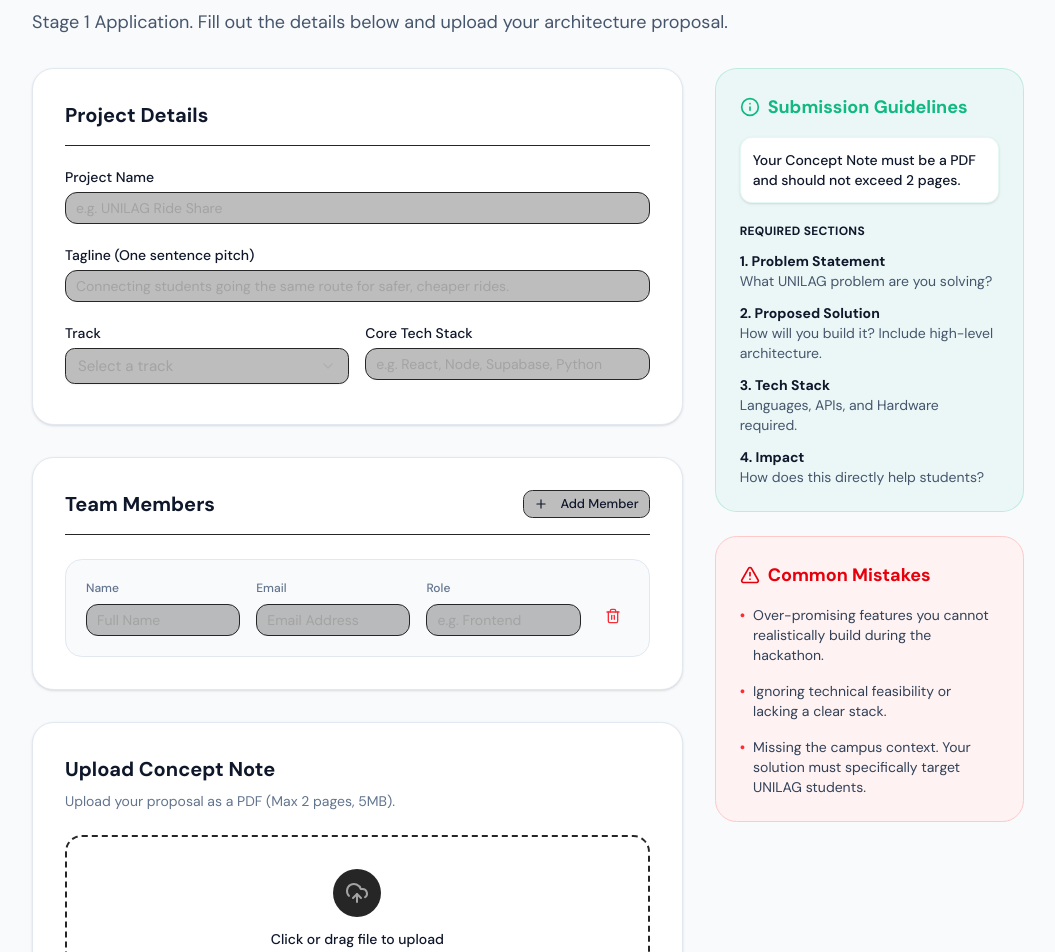
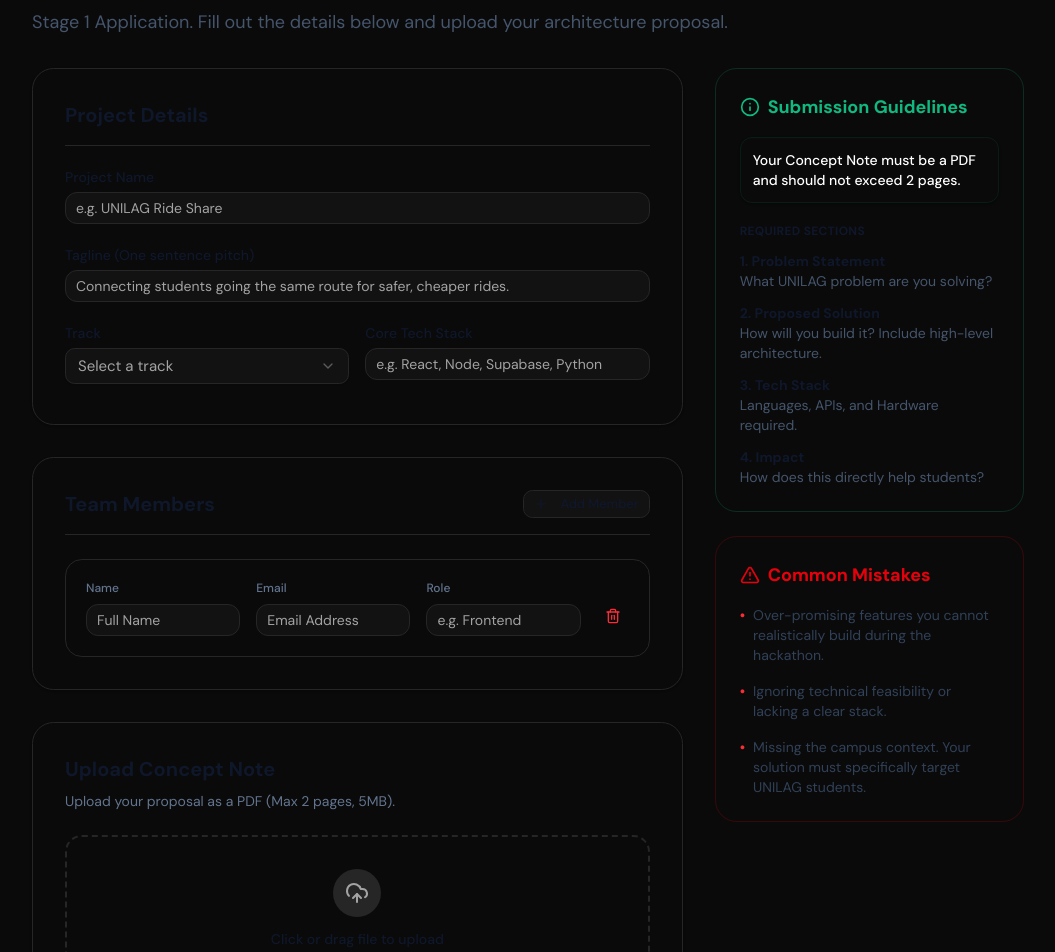
Before and after one commit to SEES-Wesbsite/sees-tech-hub, a Next.js app: page /hackathon/submit in a window 1280 px wide. Shown: the part 260-1212 px from the top of the page, without its empty margins (112-1167 px from the left). Built offline with nearby package versions, Linux system fonts and the light colour scheme; a web font is replaced by a local one.

Commit message:
style(hackathon): remove grey background on inputs and tabs

```diff
--- a/app/hackathon/page.tsx
+++ b/app/hackathon/page.tsx
@@ -67,7 +67,7 @@
               asChild
               variant="outline"
               size="lg"
-              className="h-14 px-8 text-lg rounded-full w-full sm:w-auto bg-white border-slate-200 hover:bg-slate-50 text-slate-900"
+              className="h-14 px-8 text-lg rounded-full w-full sm:w-auto bg-transparent border-border hover:bg-secondary text-foreground"
             >
               <a href="#criteria">View Judging Criteria</a>
             </Button>
--- a/app/hackathon/submit/page.tsx
+++ b/app/hackathon/submit/page.tsx
@@ -112,7 +112,7 @@
   };
 
   return (
-    <div className="min-h-screen bg-slate-50 pt-24 pb-20 overflow-x-hidden">
+    <div className="min-h-screen bg-background pt-24 pb-20 overflow-x-hidden">
       <FadeIn className="container px-4 mx-auto max-w-5xl">
         {isSuccess ? (
           <SubmitSuccess name={submittedName} onDismiss={handleDismissSuccess} />
@@ -138,7 +138,7 @@
           {/* Main Form */}
           <div className="lg:col-span-2">
             <form onSubmit={handleSubmit} className="space-y-8">
-              <div className="p-6 md:p-8 bg-white border border-slate-200 rounded-2xl shadow-sm">
+              <div className="p-6 md:p-8 bg-transparent border border-border rounded-2xl shadow-sm">
                 <h3 className="text-xl font-bold mb-6 border-b border-border pb-4">
                   Project Details
                 </h3>
@@ -204,7 +204,7 @@
                 </div>
               </div>
 
-              <div className="p-6 md:p-8 bg-white border border-slate-200 rounded-2xl shadow-sm">
+              <div className="p-6 md:p-8 bg-transparent border border-border rounded-2xl shadow-sm">
                 <div className="flex items-center justify-between border-b border-border pb-4 mb-6">
                   <h3 className="text-xl font-bold">Team Members</h3>
                   <Button
@@ -221,7 +221,7 @@
                   {teamMembers.map((member, index) => (
                     <div
                       key={index}
-                      className="flex flex-col gap-4 p-4 md:p-5 bg-slate-50 rounded-xl border border-slate-200"
+                      className="flex flex-col gap-4 p-4 md:p-5 bg-transparent rounded-xl border border-border"
                     >
                       <div className="flex items-center justify-between md:hidden pb-2 border-b border-slate-200/50">
                         <h4 className="text-sm font-bold text-slate-700">Team Member {index + 1}</h4>
@@ -294,7 +294,7 @@
                 </div>
               </div>
 
-              <div className="p-6 md:p-8 bg-white border border-slate-200 rounded-2xl shadow-sm">
+              <div className="p-6 md:p-8 bg-transparent border border-border rounded-2xl shadow-sm">
                 <h3 className="text-xl font-bold mb-2">Upload Concept Note</h3>
                 <p className="text-sm text-slate-500 mb-6">
                   Upload your proposal as a PDF (Max 2 pages, 5MB).
@@ -323,12 +323,12 @@
 
           {/* Guidelines Sidebar */}
           <div className="space-y-6">
-            <div className="p-6 border border-brand/20 bg-brand/5 rounded-2xl">
+            <div className="p-6 border border-brand/20 bg-transparent rounded-2xl">
               <h3 className="font-bold text-brand flex items-center gap-2 mb-4 text-lg">
                 <Info className="w-5 h-5" /> Submission Guidelines
               </h3>
               <div className="space-y-5 text-sm text-slate-700">
-                <p className="font-medium text-slate-900 bg-white p-3 rounded-lg border border-brand/10 shadow-sm">
+                <p className="font-medium text-foreground bg-transparent p-3 rounded-lg border border-brand/10 shadow-sm">
                   Your Concept Note must be a PDF and should not exceed 2 pages.
                 </p>
                 <div>
@@ -357,7 +357,7 @@
               </div>
             </div>
 
-            <div className="p-6 border border-red-200 bg-red-50 rounded-2xl">
+            <div className="p-6 border border-destructive/20 bg-transparent rounded-2xl">
               <h3 className="font-bold text-red-600 flex items-center gap-2 mb-4 text-lg">
                 <AlertTriangle className="w-5 h-5" /> Common Mistakes
               </h3>
--- a/components/hackathon/project-backlog.tsx
+++ b/components/hackathon/project-backlog.tsx
@@ -81,7 +81,7 @@
         </div>
 
         <Tabs defaultValue="software" className="w-full">
-          <TabsList className="w-full flex gap-2 overflow-x-auto scrollbar-hide h-auto mb-8 bg-slate-100 border border-slate-200 rounded-xl p-4">
+          <TabsList className="w-full flex gap-2 overflow-x-auto scrollbar-hide h-auto mb-8 bg-transparent border border-border rounded-xl p-4">
             <TabsTrigger className="py-3.5 rounded-md" value="software">
               Software
             </TabsTrigger>
```
